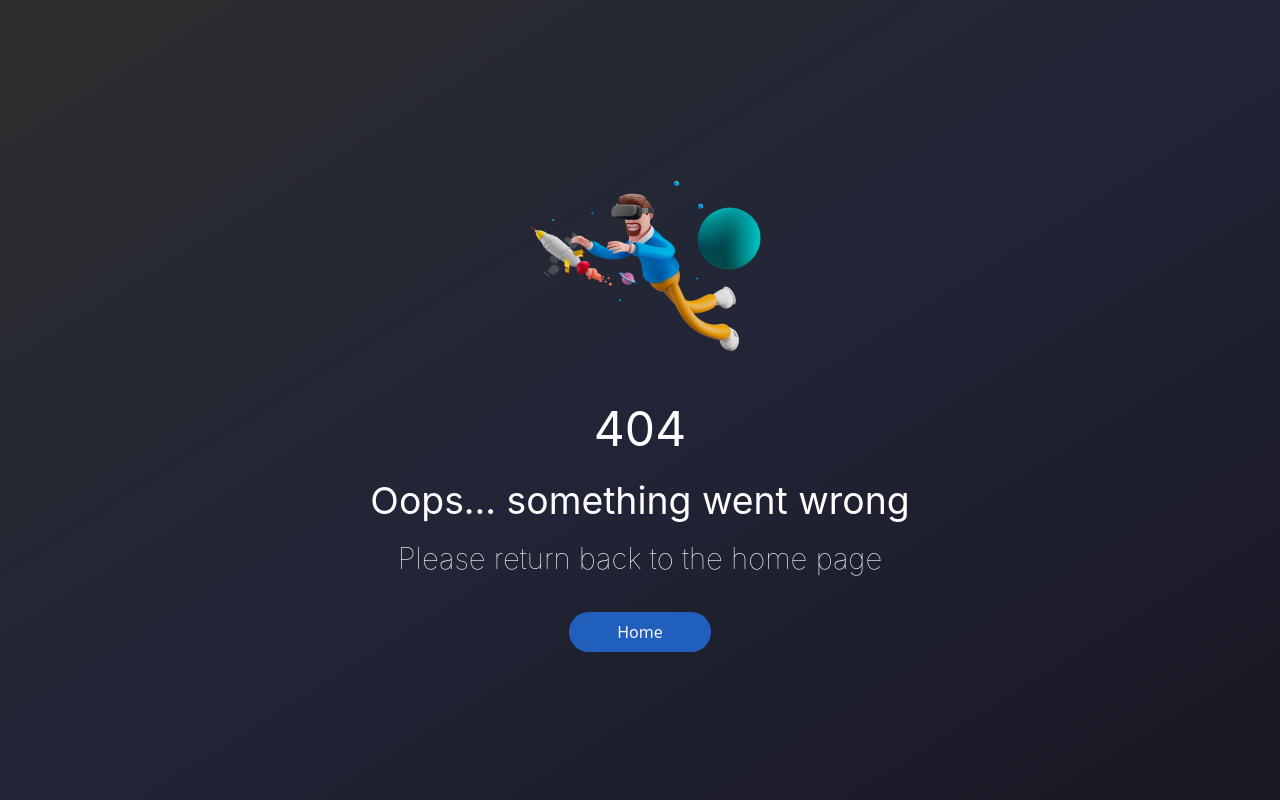
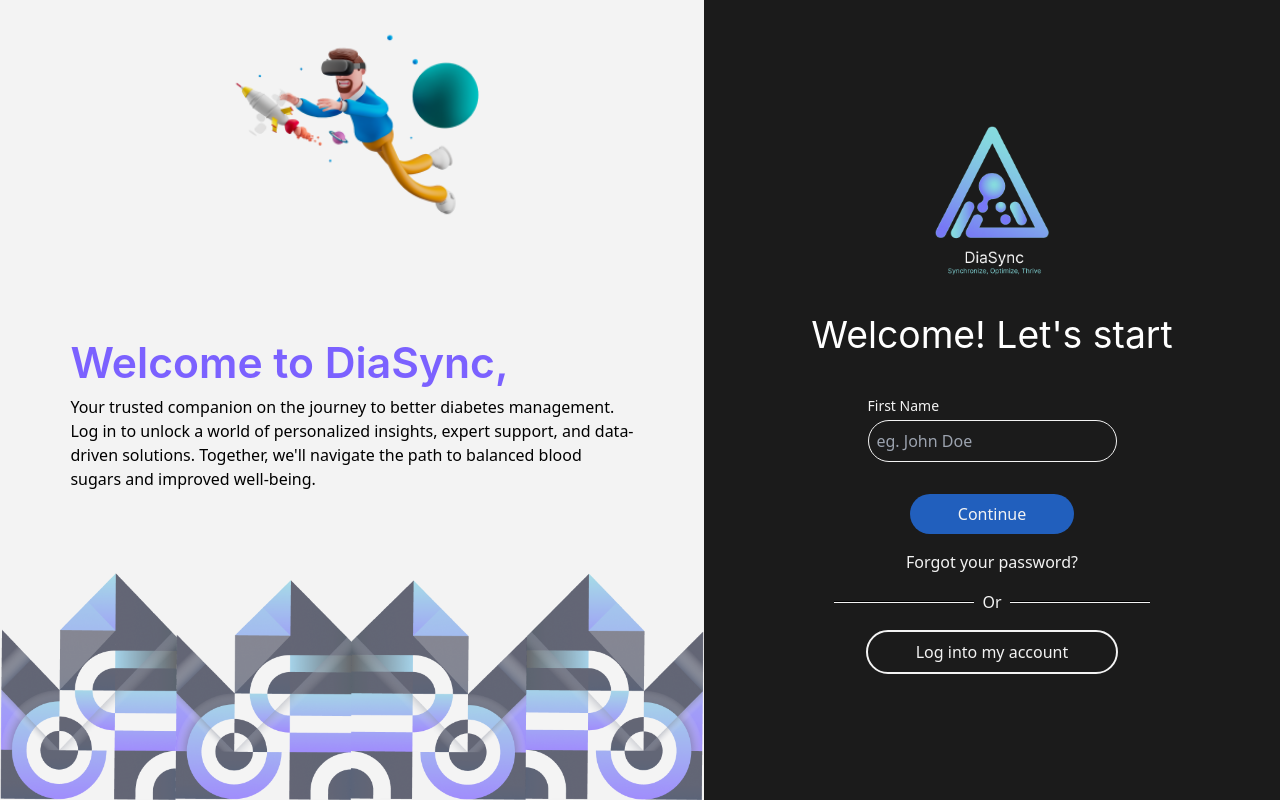
Before and after one commit to LeandervanAarde26/diasync, a Next.js app: page /Register in a window 1280 px wide. Before the commit this address had no page. Built offline with nearby package versions, Linux system fonts and the light colour scheme.

Commit message:
Context has been created
Context has been created and now working for register, Finally.

```diff
--- /dev/null
+++ b/pages/Register.tsx
@@ -0,0 +1,77 @@
+import AuthContainer from "@/components/partial/AuthContainer";
+import Image from "next/image";
+import logo from "../assets/Diasync_logo.png";
+import Input from "@/components/Common/Input.component";
+import { MdPerson4, MdKey } from "react-icons/md";
+import Button from "@/components/Button";
+import { useState, useContext } from "react";
+import { emailPattern, passwordPattern } from "@/Reusables/Variables";
+import Link from "next/link";
+import data from "@/static/Auth.json";
+import { RegisterContext } from "@/store/Register.Context";
+
+function Register() {
+  const { values, setValues } = useContext(RegisterContext);
+  const { firstname, lastName, email, password, confirmPassword } = values;
+
+  const onChangeHandler = (e: React.ChangeEvent<HTMLInputElement>) => {
+    const { name, value } = e.target;
+    setValues((prevValues) => ({
+      ...prevValues,
+      [name]: value,
+    }));
+  };
+
+  return (
+    <div className="flex flex-1 h-screen bg-cswhite ">
+      <AuthContainer />
+
+      <div className="bg-csblack h-screen w-full sm:w-[45%] flex flex-col items-center justify-center p-6 gap-y-12 sm: gap-y-8">
+        <Image src={logo} height={150} alt="Logo" />
+        <h3 className="text-[20pt] sm:text-[28pt]">{data.register}</h3>
+
+        <Input
+          err={false}
+          width="100%"
+          label="First Name"
+          blur={() => null}
+          name="firstname"
+          change={onChangeHandler}
+          type="text"
+          placeholder="eg. John Doe"
+        />
+
+        <div className="flex flex-col gap-y-4 w-full sm:w-[60%]">
+          <div className="flex items-center justify-center">
+            <Button label="Continue" type="primary" clickHandler={() => null} />
+          </div>
+          {/* Container to center the button */}
+          <span className="text-cswhite text-center ">
+            Forgot your password?
+          </span>
+          <div className="flex items-center">
+            <hr className="flex-grow bg-cswhite h-0.5" />
+            <span className="text-cswhite mx-2">Or</span>
+            <hr className="flex-grow bg-cswhite h-0.5" />
+          </div>
+
+          <div className="flex items-center justify-center">
+            <Link href="/Register">
+              <Button
+                label="Log into my account"
+                type="outline"
+                clickHandler={() => {
+                  console.log("implement this function");
+                }}
+              />
+            </Link>
+          </div>
+        </div>
+        {/* Inner container for inputs */}
+      </div>
+      {/* Left container */}
+    </div>
+  );
+}
+
+export default Register;
--- a/pages/_app.tsx
+++ b/pages/_app.tsx
@@ -1,11 +1,11 @@
 import { AppProps } from "next/app";
-import '../styles/globals.css';
+import "../styles/globals.css";
+import { RegisterContextProvider } from "@/store/Register.Context";
 
-
-export default function({Component, pageProps} : AppProps) {
-    return (
-        <>
-            <Component {...pageProps}/>
-        </>
-    );
+export default function ({ Component, pageProps }: AppProps) {
+  return (
+    <RegisterContextProvider>
+      <Component {...pageProps} />
+    </RegisterContextProvider>
+  );
 }
--- a/pages/index.tsx
+++ b/pages/index.tsx
@@ -6,6 +6,7 @@ import { MdPerson4, MdKey } from "react-icons/md";
 import Button from "@/components/Button";
 import { useState } from "react";
 import { emailPattern, passwordPattern } from "@/Reusables/Variables";
+import Link from "next/link";
 import data from "@/static/Auth.json";
 
 const defaultValues = {
@@ -143,6 +144,7 @@ function index() {
           </div>
 
           <div className="flex items-center justify-center">
+            <Link href="/Register">
               <Button
                 label="Register a new account"
                 type="outline"
@@ -150,6 +152,7 @@ function index() {
                   console.log("implement this function");
                 }}
               />
+            </Link>
           </div>
         </div>
         {/* Inner container for inputs */}
--- /dev/null
+++ b/store/Register.Context.tsx
@@ -0,0 +1,72 @@
+import { Provider, createContext, useContext, useState } from "react";
+
+type Sex = 'male' | 'female';
+type DiabetesTypes = 1 | 2;
+
+interface RegisterContextType {
+  firstname: string;
+  lastName: string;
+  email: string;
+  password: string;
+  confirmPassword: string;
+  weight: number;
+  height: number;
+  type: DiabetesTypes;
+  sex: Sex;
+  data: string;
+}
+
+interface RegisterContext {
+  values: RegisterContextType,
+  setValues: (stateUpdater: (prevState: RegisterContextType) => RegisterContextType, action?: any) => void;
+}
+
+export const RegisterContext = createContext<RegisterContext>({
+  values: {
+    firstname: "",
+    lastName: "",
+    email: "",
+    password: "",
+    confirmPassword: "",
+    weight: 0,
+    height: 0,
+    type: 1,
+    sex: "male",
+    data: "",
+  },
+  setValues: () => {}
+});
+
+const defaults: RegisterContextType = {
+  firstname: "",
+  lastName: "",
+  email: "",
+  password: "",
+  confirmPassword: "",
+  weight: 0,
+  height: 0,
+  type: 1,
+  sex: "male",
+  data: "",
+}
+
+export const RegisterContextProvider = ({children}: any) => {
+  const [values, setVals] = useState<RegisterContextType>(defaults);
+
+  const setValues = (stateUpdater: (prevState: RegisterContextType) => RegisterContextType, action?: any) => {
+    setVals(stateUpdater);
+    console.log(values)
+  }
+
+  const contextValue: RegisterContext = {
+    values: values,
+    setValues,
+  }
+
+  return (
+    <RegisterContext.Provider value={contextValue}>
+      {children}
+    </RegisterContext.Provider>
+  )
+
+}
```
Lines whose indentation alone changed are shown as unchanged.
